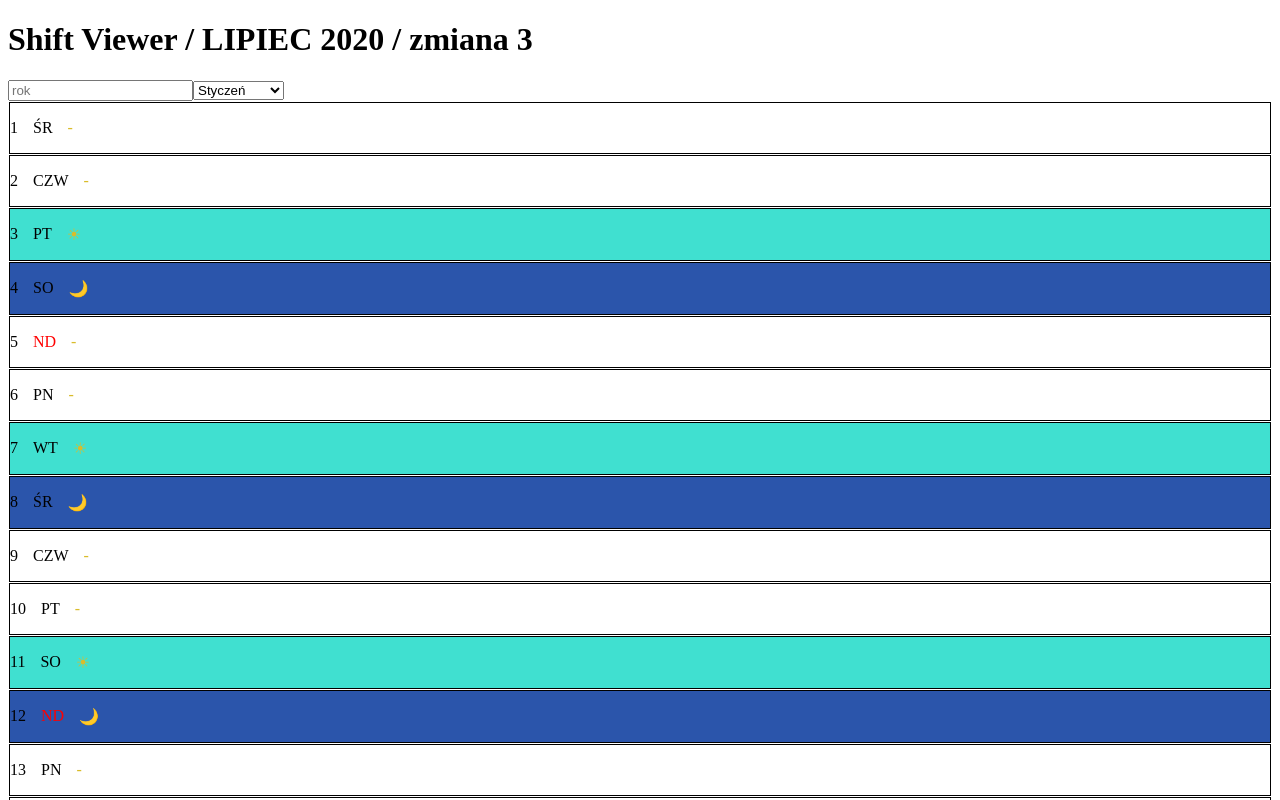
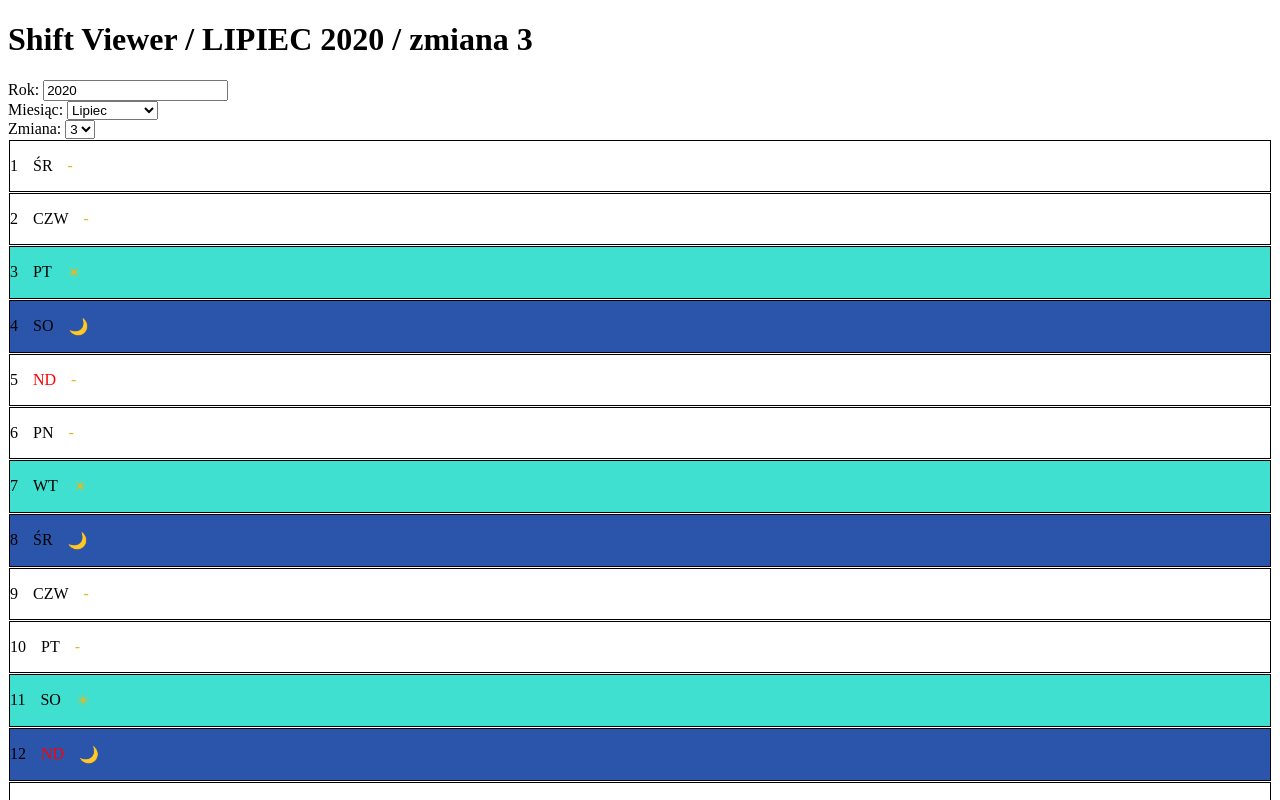
Before and after one commit to wiktorsachar/shift-viewer, a React (Create React App) app in the folder shift-viewer-v.1.0/: page / in a window 1280 px wide. Shown: the top 800 px of the page. Built offline with nearby package versions, Linux system fonts and the light colour scheme.

Commit message:
add changing date / shift functionality

```diff
--- a/shift-viewer-v.1.0/src/components/Calendar/Calendar.js
+++ b/shift-viewer-v.1.0/src/components/Calendar/Calendar.js
@@ -1,19 +1,71 @@
 import React from "react";
 import DayBox from "../DayBox/DayBox";
 import Shifts from "../../services/shifts";
-import DateSelector from "../DateSelector/DateSelector"
+import DateSelector from "../DateSelector/DateSelector";
 import "./Calendar.css";
 
-const Calendar = () => {
-  const dutyMonth = Shifts.createShiftMonth(6, 2020, 3);
+// const Calendar = () => {
+//   const dutyMonth = Shifts.createShiftMonth(6, 2020, 3);
+//   return (
+//     <div>
+//       <DateSelector />
+//       {dutyMonth.map((day, i) => (
+//         <DayBox date={day.date} duty={day.duty} key={i} />
+//       ))}
+//     </div>
+//   );
+// };
+
+class Calendar extends React.Component {
+  state = {
+    // dutyMonth: Shifts.createShiftMonth(6, 2020, 3),
+    month: new Date(Date.now()).getMonth(),
+    year: new Date(Date.now()).getFullYear(),
+    shift: 3,
+  };
+  // handleDateSelectorInput = (props) => {
+  //   this.setState(() => {
+  //     return { dutyMonth: Shifts.createShiftMonth(...props) };
+  //   });
+  // };
+  handleMonthSelector = (props) => {
+    this.setState({
+      month: parseInt(props),
+    });
+    // this.props.handler(this.state.year, this.state.month, this.state.shift);
+
+    console.log(props);
+  };
+  handleYearSelector = (props) => {
+    this.setState({
+      year: parseInt(props),
+    });
+  };
+  handleShiftSelector = (props) => {
+    this.setState({
+      shift: parseInt(props),
+    });
+    console.log(props);
+  };
+  render() {
+    // const dutyMonth = Shifts.createShiftMonth(6, 2020, 3);
+    const dutyMonth = Shifts.createShiftMonth(this.state.month, this.state.year, this.state.shift)
+    console.log(dutyMonth)
     return (
       <div>
-      <DateSelector />
-      {dutyMonth.map((day, i) => (
+        <DateSelector
+          // handler={this.handleDateSelectorInput}
+          monthSelector={this.handleMonthSelector}
+          yearSelector={this.handleYearSelector}
+          shiftSelector={this.handleShiftSelector}
+          state={this.state}
+        />
+        {/*this.state.*/dutyMonth.map((day, i) => (
           <DayBox date={day.date} duty={day.duty} key={i} />
         ))}
       </div>
     );
-};
+  }
+}
 
 export default Calendar;
--- a/shift-viewer-v.1.0/src/components/DateSelector/DateSelector.js
+++ b/shift-viewer-v.1.0/src/components/DateSelector/DateSelector.js
@@ -1,8 +1,15 @@
 import React from "react";
 
-const MonthSelector = () => {
+const MonthSelector = (props) => {
   return (
-    <select name="months" id="months">
+    <div>
+      <span>Miesiąc: </span>
+      <select
+        name="months"
+        value={props.month}
+        id="months"
+        onChange={(e) => props.handler(e.target.value)}
+      >
         <option value="0">Styczeń</option>
         <option value="1">Luty</option>
         <option value="2">Marzec</option>
@@ -16,16 +23,96 @@ const MonthSelector = () => {
         <option value="10">Listopad</option>
         <option value="11">Grudzień</option>
       </select>
-  );
-};
-
-const DateSelector = () => {
-  return (
-    <div>
-      <input placeholder="rok"></input>
-      <MonthSelector />
     </div>
   );
 };
 
+const ShiftSelector = (props) => {
+  return (
+    <div>
+      <span>Zmiana: </span>
+      <select
+        name="shifts"
+        value={props.shift}
+        id="shifts"
+        onChange={(e) => props.handler(e.target.value)}
+      >
+        <option value="1">1</option>
+        <option value="2">2</option>
+        <option value="3">3</option>
+        <option value="4">4</option>
+      </select>
+    </div>
+  );
+};
+
+const YearSelector = (props) => {
+  return (
+    <div>
+      <span>Rok: </span>
+      <input
+        placeholder="wpisz rok"
+        value={props.year}
+        onChange={(e) => props.handler(e.target.value)}
+      ></input>
+    </div>
+  );
+};
+
+// const DateSelector = () => {
+//   return (
+//     <div>
+//       <span>Rok: </span>
+//       <input placeholder="wpisz rok"></input>
+//       <MonthSelector />
+//       <ShiftSelector />
+//     </div>
+//   );
+// };
+
+class DateSelector extends React.Component {
+  // state = {
+  //   month: new Date(Date.now()).getMonth(),
+  //   year: new Date(Date.now()).getFullYear(),
+  //   shift: 3,
+  // };
+  // handleMonthSelector = (props) => {
+  //   this.setState({
+  //     month: parseInt(props),
+  //   });
+  //   this.props.handler([this.state.year, this.state.month, this.state.shift])
+
+  //   console.log(props);
+  // };
+  // handleYearSelector = (props) => {
+  //   this.setState({
+  //     year: parseInt(props),
+  //   });
+  // };
+  // handleShiftSelector = (props) => {
+  //   this.setState({
+  //     shift: parseInt(props),
+  //   });
+  //   console.log(props);
+  // };
+  render() {
+    return (
+      <div>
+        <YearSelector
+          handler={this.props.yearSelector}
+          year={this.props.state.year}
+        />
+        <MonthSelector
+          handler={this.props.monthSelector}
+          month={this.props.state.month}
+        />
+        <ShiftSelector
+          handler={this.props.shiftSelector}
+          shift={this.props.state.shift}
+        />
+      </div>
+    );
+  }
+}
+
 export default DateSelector;
--- a/shift-viewer-v.1.0/src/components/DayBox/DayBox.js
+++ b/shift-viewer-v.1.0/src/components/DayBox/DayBox.js
@@ -6,7 +6,7 @@ import "./DayBox.css";
 const DayBox = (props) => {
   const dayName = getDayName(props.date);
   return (
-    <div className="day-box" id={props.duty && (props.duty === "day" ? "duty-day" : "duty-night")}>
+    <div className="day-box" id={props.duty ? (props.duty === "day" ? "duty-day" : "duty-night") : "blank"}>
       <p className="day-box-children">{props.date[2]}</p>
       <p
         className="day-box-children"
```
Lines whose indentation alone changed are shown as unchanged.
